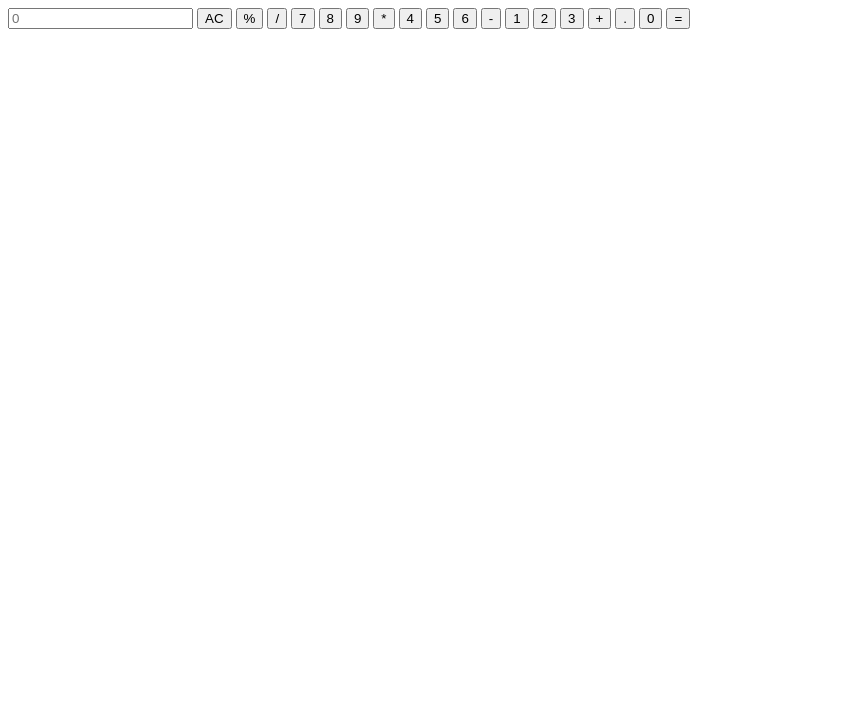
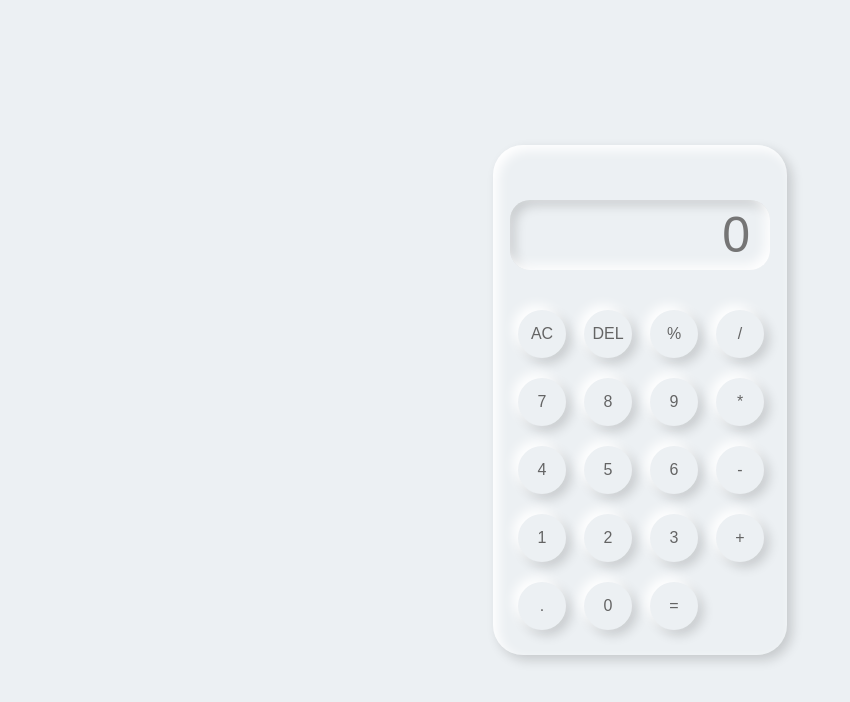
Before and after one commit to visvs/Calculador, a plain HTML site: page index.html in a window 1280 px wide. Shown: the whole page, without its empty margins (0-850 px from the left). Drawn offline with Linux system fonts and the light colour scheme.

Commit message:
style: añade estilos al screen, da forma al case de la calculadora y botones, pendiente ajustes

```diff
--- /dev/null
+++ b/css/style.css
@@ -0,0 +1,58 @@
+:root{
+    --white-high: #ecf0f3 ;
+}
+* {
+    margin: 0;
+    padding: 0;
+    box-sizing: border-box;
+    background-color: var(--white-high);
+    font-family: sans-serif;
+    outline: none;
+    font-size: 62.5%;
+}
+.container {
+    height: 100vh;
+    display: flex;
+    justify-content: center;
+    align-items: center;
+}
+.calculador {
+    background-color: var(--white-high);
+    padding: 15px;
+    border-radius: 30px;
+    box-shadow: inset 5px 5px 12px #fff,
+                      5px 5px 12px rgba(0, 0, 0, .16)  ;
+    display: grid;
+    grid-template-columns: repeat(4, 66px);
+}
+input {
+    grid-column: span 4;
+    height: 70px;
+    width: 260px;
+    background-color: var(--white-high);
+    box-shadow: inset -5px -5px 12px #fff,
+                inset 5px 5px 12px rgba(0,0,0,0.16);
+    border: none;
+    border-radius:20px;
+    color: rgb(70, 70, 70);
+    font-size: 5rem;
+    text-align: end;
+    margin: auto;
+    margin-top: 4rem;
+    margin-bottom: 3rem;
+    padding: 2rem;
+}
+
+button {
+    height: 4.8rem;
+    width: 4.8rem;
+    background-color: var(--white-high);
+    box-shadow: -5px -5px 12px #fff,
+                5px 5px 12px rgba(0, 0, 0, 0.16);
+    border: none;
+    border-radius: 5rem;
+    margin: 1rem;
+    font-size: 1.6rem;
+    color: rgb(100, 100, 100);
+
+}
--- a/index.html
+++ b/index.html
@@ -5,12 +5,14 @@
     <meta http-equiv="X-UA-Compatible" content="IE=edge">
     <meta name="viewport" content="width=device-width, initial-scale=1.0">
     <title>Calculador</title>
+    <link rel="stylesheet" href="./css/style.css">
 </head>
 <body>
     <div class="container">
-        <div class="calculador"></div>
+        <div class="calculador">
             <input type="text" placeholder="0">
             <button onclick="clear()">AC</button>
+            <button onclick="clear()">DEL</button>
             <button onclick="display('%')">%</button>
             <button onclick="display('/')">/</button>
             <button onclick="display('7')">7</button>
@@ -29,5 +31,6 @@
             <button onclick="display('0')">0</button>
             <button onclick="calcular()">=</button>
         </div>
+    </div>
 </body>
 </html>
```
Lines whose indentation alone changed are shown as unchanged.
